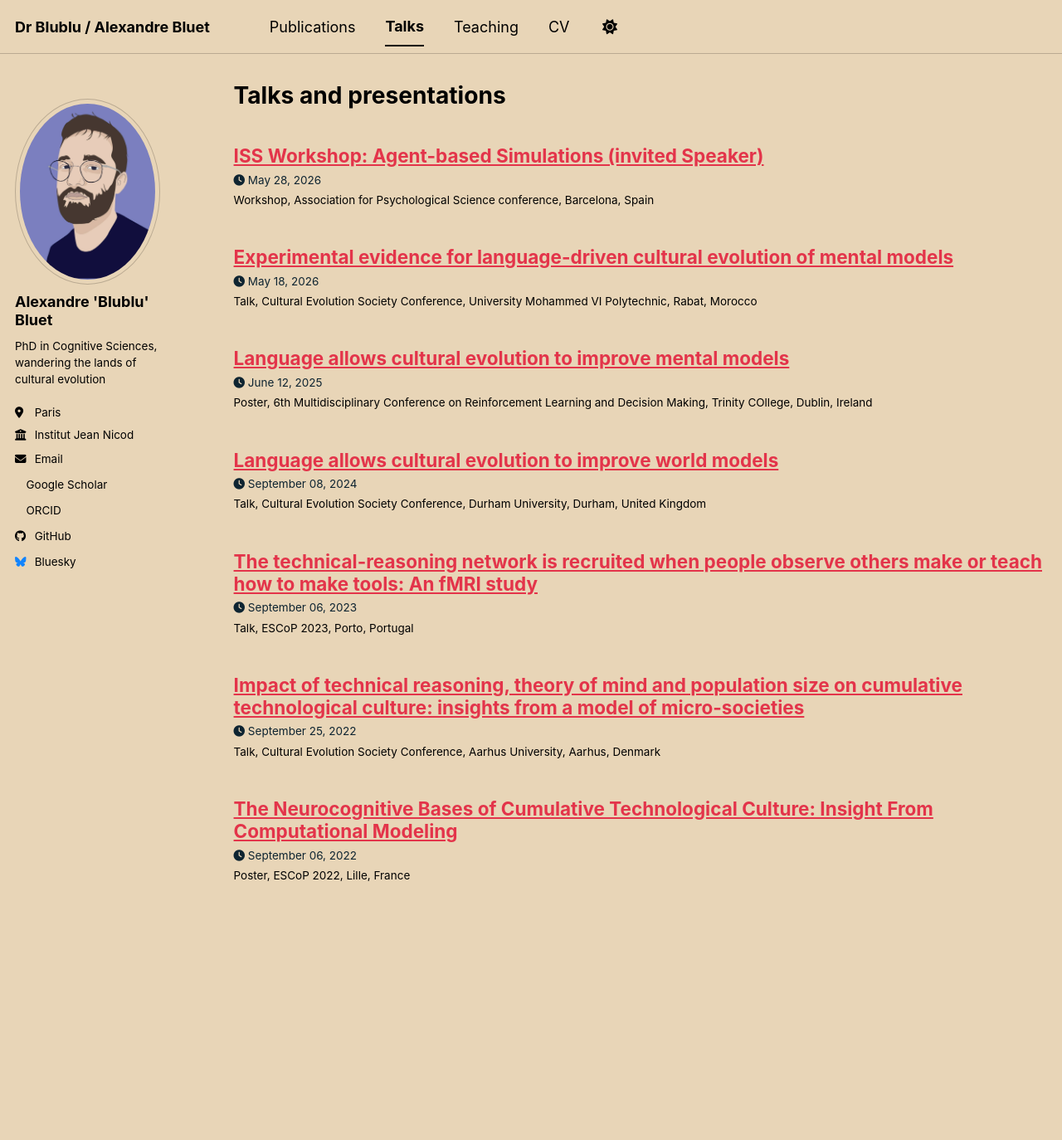
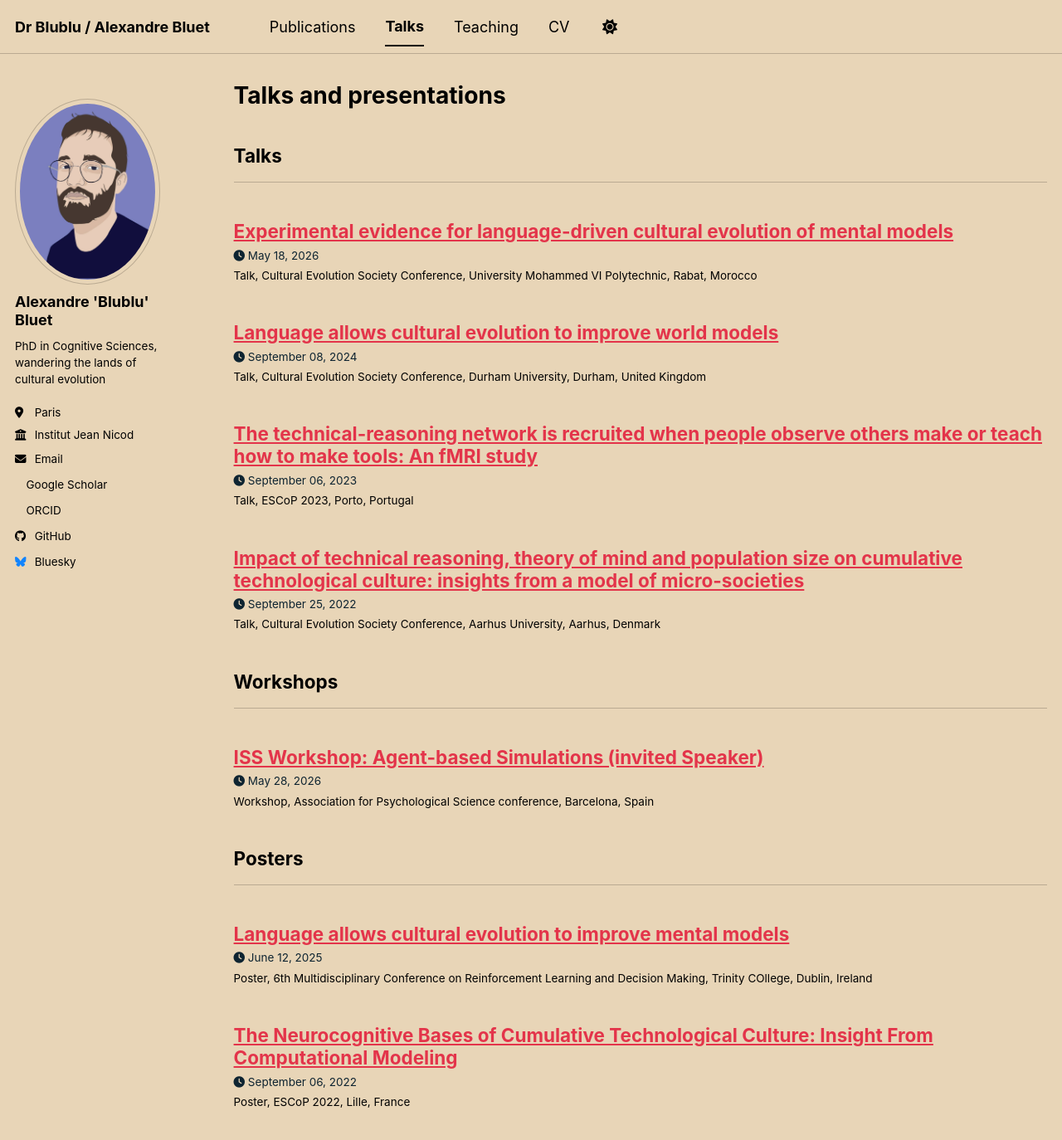
Before and after one commit to DrBlublu/DrBlublu.github.io, a Jekyll site: the page built from _pages/talks.html, in a window 1280 px wide and 1400 px high. Shown: the top 1374 px of the window at 83% size. Built offline with Jekyll 4.4.1, drawn with Linux system fonts in a browser that asks for light colours; a script bundle is joined from its source files by our own code; a style sheet for code colours, icons or effects is not loaded.

Commit message:
feature: add category for talks.htlm

```diff
--- a/_pages/talks.html
+++ b/_pages/talks.html
@@ -11,6 +11,12 @@ author_profile: true
 
 {% endif %}
 
-{% for post in site.talks reversed %}
-  {% include archive-single-talk.html %}
+{% for category in site.talk_category %}
+  {% assign items = site.talks | where: "type", category.type | sort: "date" | reverse %}
+  {% if items.size > 0 %}
+    <h2>{{ category.title }}</h2><hr />
+    {% for post in items %}
+      {% include archive-single-talk.html %}
+    {% endfor %}
+  {% endif %}
 {% endfor %}
```
